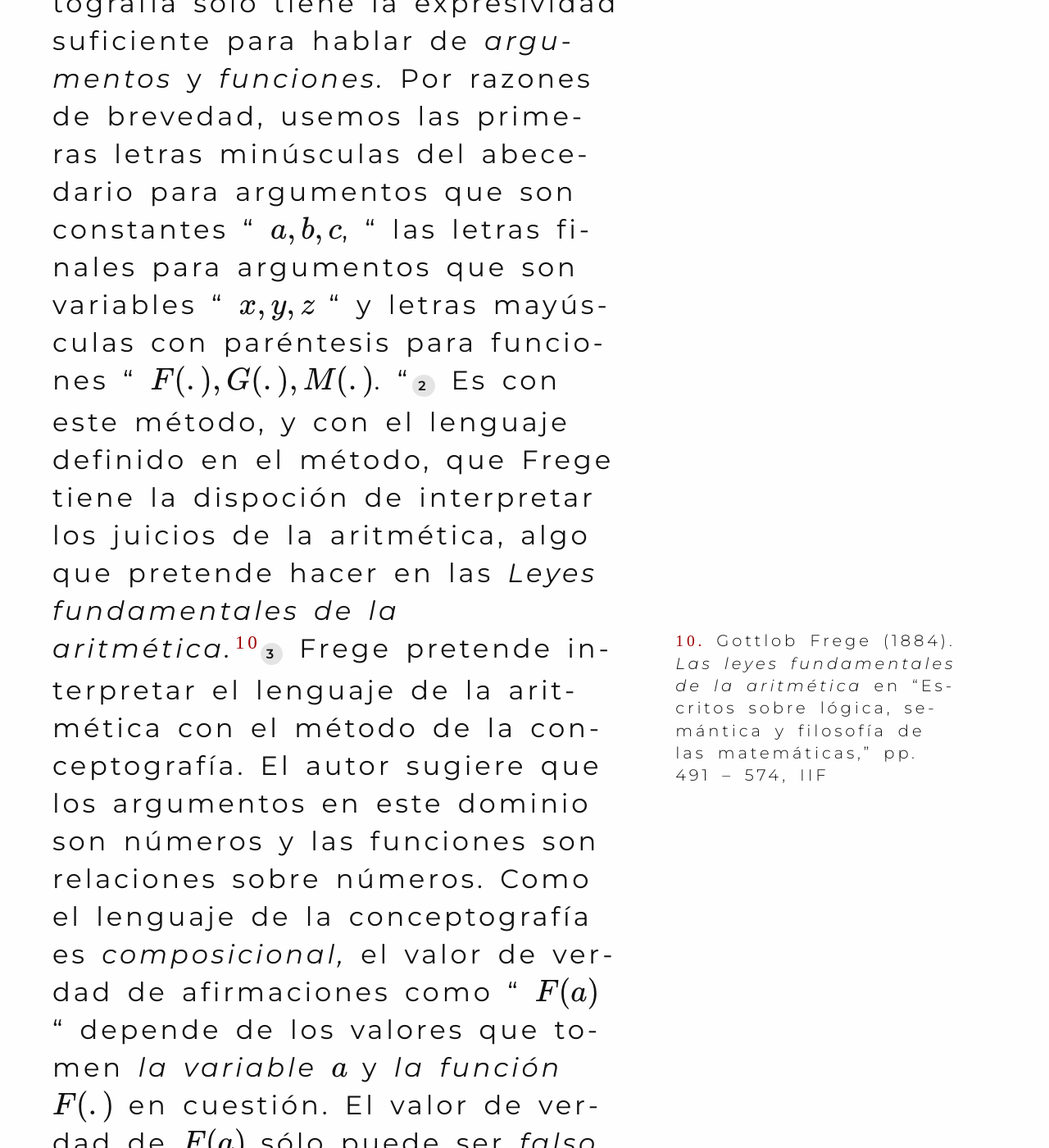
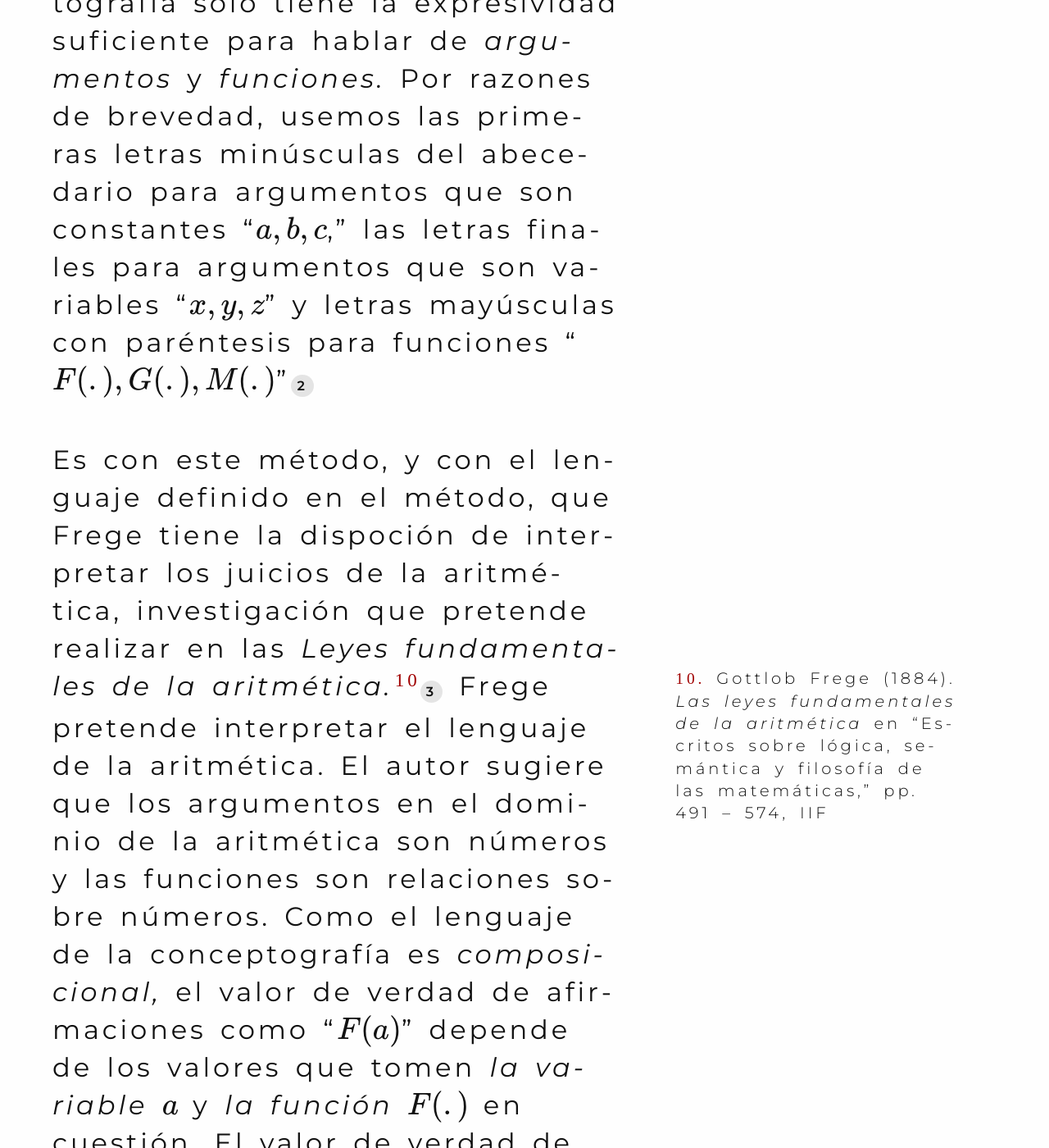
Before and after one commit to Oiuhukt/failosophy, a Jekyll site: the page built from _posts/2026-03-27-frege.md, in a window 1280 px wide and 1400 px high, scrolled down 15138 px. Shown: the whole window at 82% size. Built offline with Jekyll 4.4.1, drawn with Linux system fonts in a browser that asks for light colours; some web fonts are replaced; some of the changed text lies outside the part shown.

Commit message:
modificando nuevo post

```diff
--- a/_posts/2026-03-27-frege.md
+++ b/_posts/2026-03-27-frege.md
@@ -97,7 +97,7 @@
 es la que publicó el Instituto de Investigaciones Filosóficas en 2016. Esta es la
 versión que doy a leer a mis estudiantes y la que quiero discutir en este escrito.
 
-Este escrito cumplira su objetivo si a las estudiantes les ayuda el contexto previo que creo es suficiente para compañar su lectura de "Sobre sentido y referencia". Me uno al testimonio de que el artículo es, en efecto, complicado. Yo mismo sé que me costó una buena cantidad de energia cognitiva cuando lo leí por primera vez. Creo que en la mayoría de las ocasiones, los profesores olvidamos que lo
+Este escrito cumplira su objetivo si a las estudiantes les ayuda el contexto previo que creo es suficiente para compañar su lectura de "Sobre sentido y referencia." Me uno al testimonio de que el artículo es, en efecto, complicado. Yo mismo sé que me costó una buena cantidad de energia cognitiva cuando lo leí por primera vez. Creo que en la mayoría de las ocasiones, los profesores olvidamos que lo
 que estamos enseñando también nos costó trabajo cuando estuvimos en la posición que
 ahora tienen nuestras estudiantes.
 
@@ -148,17 +148,16 @@
 de la conceptografía, debemos satisfacer los criterios anteriores. El lenguaje de la
 conceptografía sólo tiene la expresividad suficiente para hablar de _argumentos_ y
 _funciones._ Por razones de brevedad, usemos las primeras letras minúsculas del abecedario para
-argumentos que son constantes " $$ a, b, c $$, " las letras finales para argumentos que son
-variables " $$x, y, z$$ " y letras mayúsculas con paréntesis para funciones " $$F(.), G(.), M(.)$$. "[^2]
-Es con este método, y con el lenguaje definido en el método, que Frege tiene la dispoción de interpretar los juicios de la
-aritmética, algo que pretende hacer en las _Leyes fundamentales de la aritmética._{%
+argumentos que son constantes "$$ a, b, c $$," las letras finales para argumentos que son
+variables "$$x, y, z$$" y letras mayúsculas con paréntesis para funciones "$$F(.), G(.), M(.)$$"[^2]
+
+Es con este método, y con el lenguaje definido en el método, que Frege tiene la dispoción de interpretar los juicios de la aritmética, investigación que pretende realizar en las _Leyes fundamentales de la aritmética._{%
 sidenote '11' 'Gottlob Frege (1884). _Las leyes fundamentales de la aritmética_ en
 "Escritos sobre lógica, semántica y filosofía de las matemáticas," pp. 491 -- 574,
 IIF' %}[^3] Frege pretende interpretar el lenguaje de la
-aritmética con el método de la conceptografía. El autor sugiere que los argumentos en
-este dominio son números y las funciones son relaciones sobre números. Como el
-lenguaje de la conceptografía es _composicional,_ el valor de verdad de afirmaciones
-como " $$F(a)$$ " depende de los valores que tomen _la variable_ $$ a $$ y _la función_ $$ F(.) $$ en cuestión. El valor de verdad de $$F(a)$$ sólo puede ser _falso_ o _verdadero_ y no ambos al mismo tiempo. Ya determinamos criterios de evaluación y valores de verdad. Lo que resta del trabajo en
+aritmética. El autor sugiere que los argumentos en
+el dominio de la aritmética son números y las funciones son relaciones sobre números. Como el lenguaje de la conceptografía es _composicional,_ el valor de verdad de afirmaciones
+como "$$ F(a)$$" depende de los valores que tomen _la variable_ $$ a $$ y _la función_ $$ F(.)$$ en cuestión. El valor de verdad de $$F(a)$$ sólo puede ser _falso_ o _verdadero_ y no ambos al mismo tiempo. Ya determinamos criterios de evaluación y valores de verdad. Lo que resta del trabajo en
 _las leyes_ es una invetigación dedicada al concepto de número y la fundamentación de
 las matemáticas usando este método.
 
```
